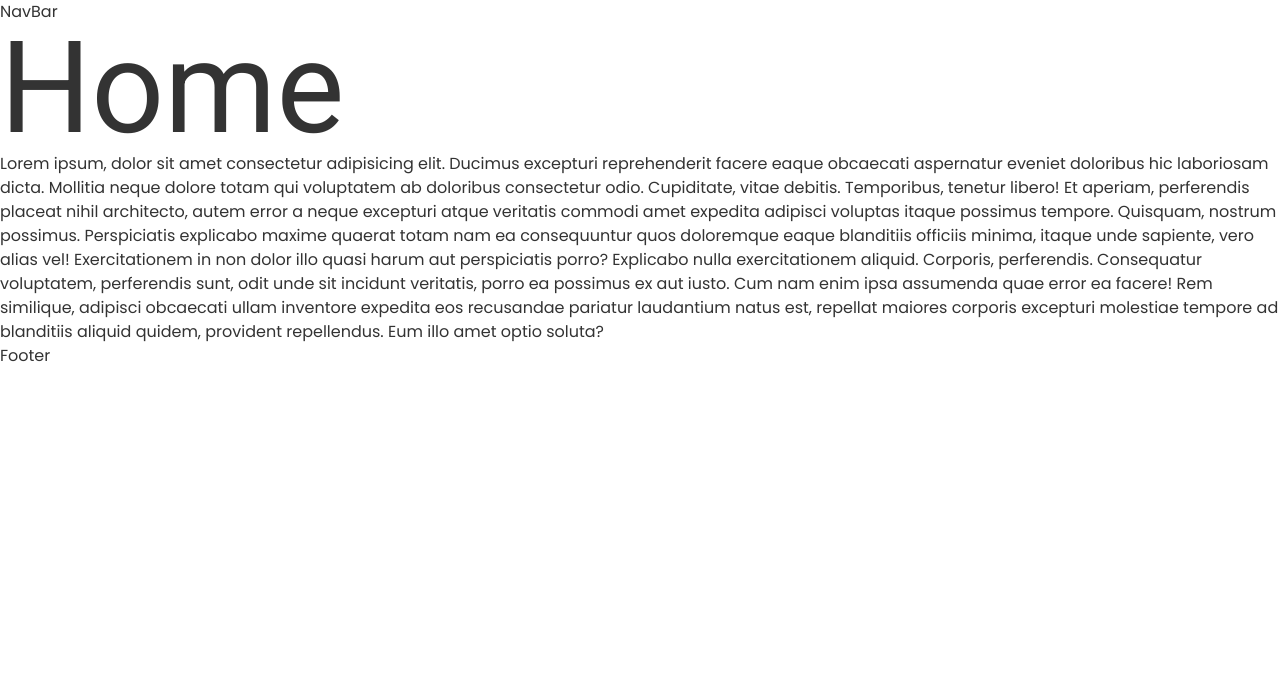
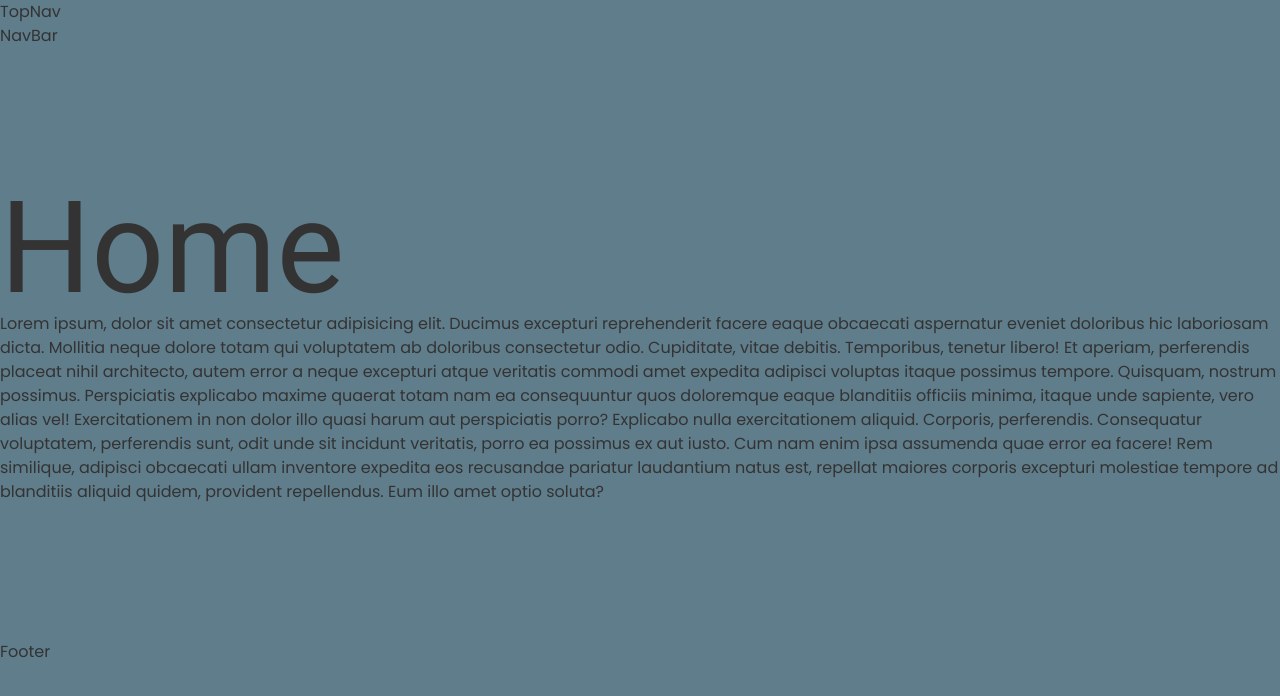
Before and after one commit to Samdevtechnology/samking-furniture, a Next.js app: page / in a window 1280 px wide. Shown: the top 696 px of the page. Built offline with nearby package versions, Linux system fonts and the light colour scheme.

Commit message:
Updated - Layout (styles)

```diff
--- a/src/app/layout.tsx
+++ b/src/app/layout.tsx
@@ -1,6 +1,6 @@
 import "./globals.css";
 import { Roboto, Poppins } from "next/font/google";
-import NavBar from "@/components/NavBar";
+import Header from "@/components/Header";
 import Footer from "@/components/Footer";
 
 const roboto = Roboto({
@@ -23,9 +23,11 @@ const RootLayout = ({ children }: { children: React.ReactNode }) => {
   return (
     <html lang="en">
       <body className={`${roboto.variable} ${poppins.variable} font-primary`}>
-        <NavBar />
-        {children}
-        <Footer />
+        <div className="min-h-[100vh] w-full max-w-[96rem] grid grid-rows-[auto 1fr auto] bg-blue-gray-500">
+          <Header />
+          <main>{children}</main>
+          <Footer />
+        </div>
       </body>
     </html>
   );
--- /dev/null
+++ b/src/components/Header.tsx
@@ -0,0 +1,13 @@
+import TopNav from "./TopNav";
+import NavBar from "./NavBar";
+
+const Header = () => {
+  return (
+    <header>
+      <TopNav />
+      <NavBar />
+    </header>
+  );
+};
+
+export default Header;
```
